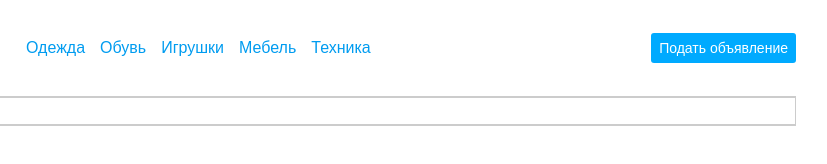
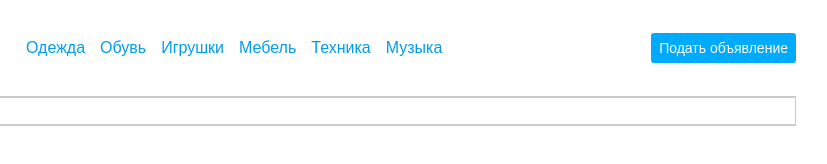
Before and after one commit to kamshir/awito, a plain HTML site: page index.html in a window 1280 px wide. Shown: the full height of the page, 344-1171 px from the left. Drawn offline with Linux system fonts and the light colour scheme.

Commit message:
Добавление типа товара: Музыка

```diff
--- a/index.html
+++ b/index.html
@@ -44,6 +44,7 @@
 						<li class="menu__link"><a href="#" data-category="toy">Игрушки</a></li>
 						<li class="menu__link"><a href="#" data-category="furniture">Мебель</a></li>
 						<li class="menu__link"><a href="#" data-category="tech">Техника</a></li>
+						<li class="menu__link"><a href="#" data-category="music">Музыка</a></li>
 					</ul>
 				</nav>
 				<button class="btn add__ad">
```
